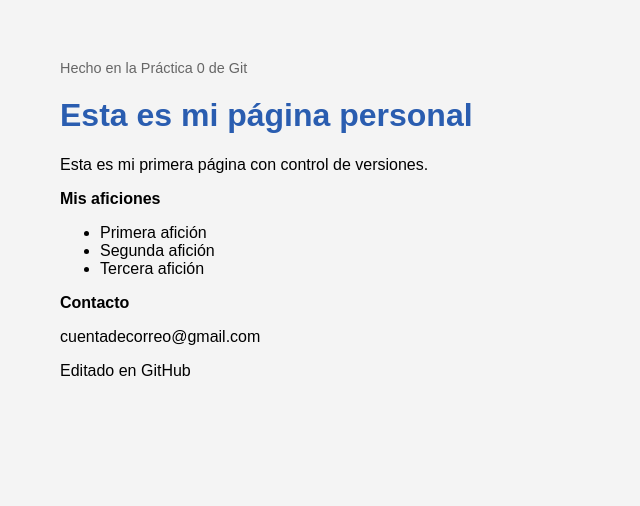
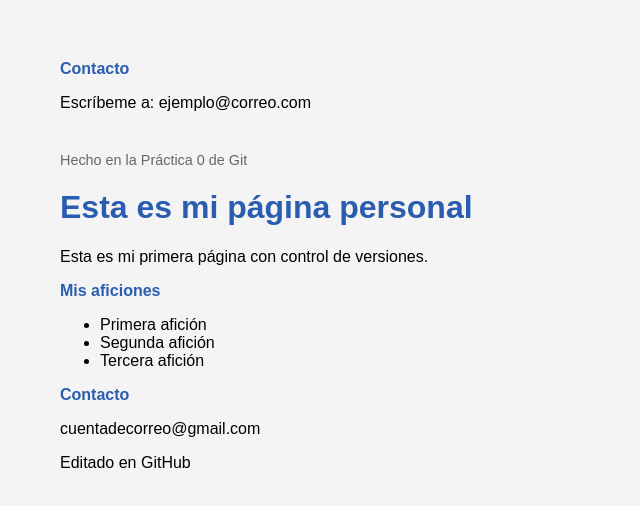
Before and after one commit to GabrielVargaPerez/mi-primer-repo, a plain HTML site: page index.html in a window 1280 px wide. Shown: the whole page, without its empty margins (0-640 px from the left). Drawn offline with Linux system fonts and the light colour scheme.

Commit message:
Añade sección de contacto (#2)
* Añade sección de contacto

* Da estilo a los títulos de sección

```diff
--- a/estilos.css
+++ b/estilos.css
@@ -18,3 +18,7 @@ h2 {
   color: black;
   font-size: 1em;
 }
+
+h2 {
+color: #2a5db0;
+}
--- a/index.html
+++ b/index.html
@@ -5,6 +5,8 @@
         <title>Mi página personal</title>
         <link rel="stylesheet" href="estilos.css">
     </head>
+    <h2>Contacto</h2>
+    <p>Escríbeme a: ejemplo@correo.com</p>
     <footer><p>Hecho en la Práctica 0 de Git</p></footer>
         <body>
             <h1>Esta es mi página personal</h1>
```
